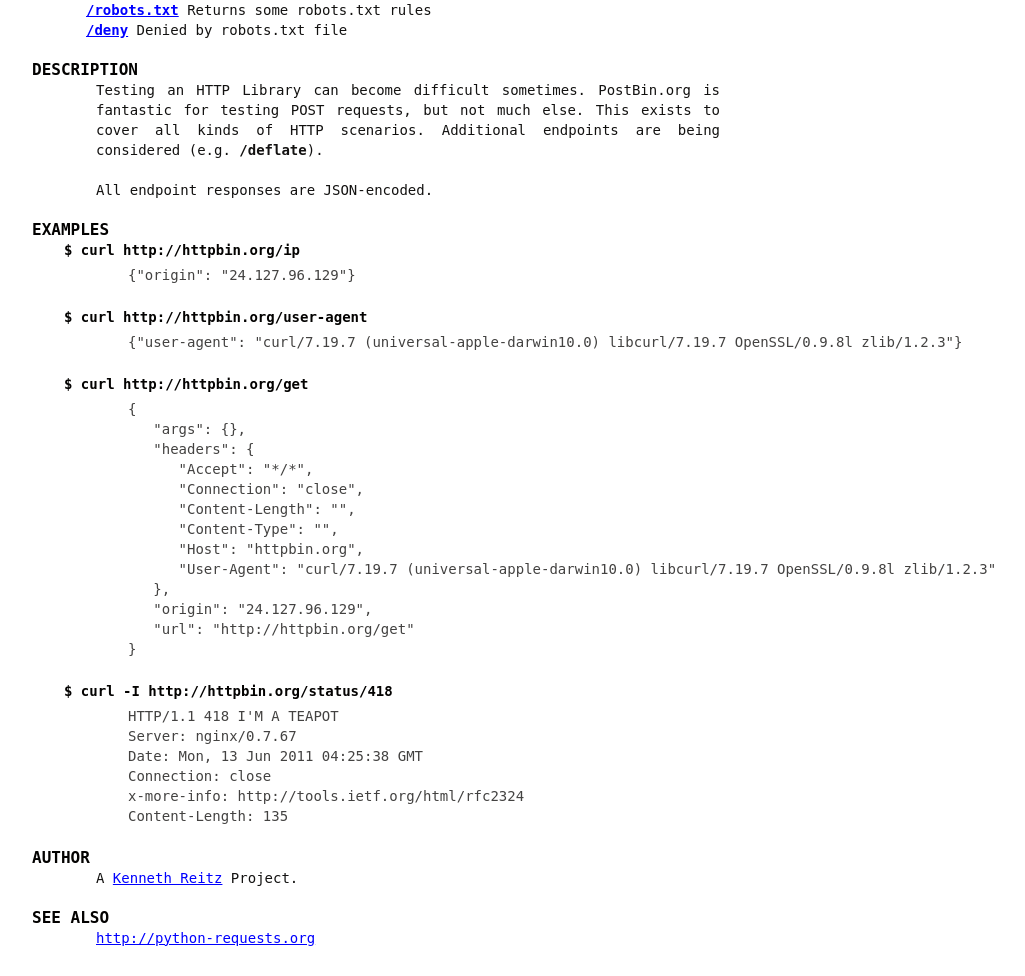
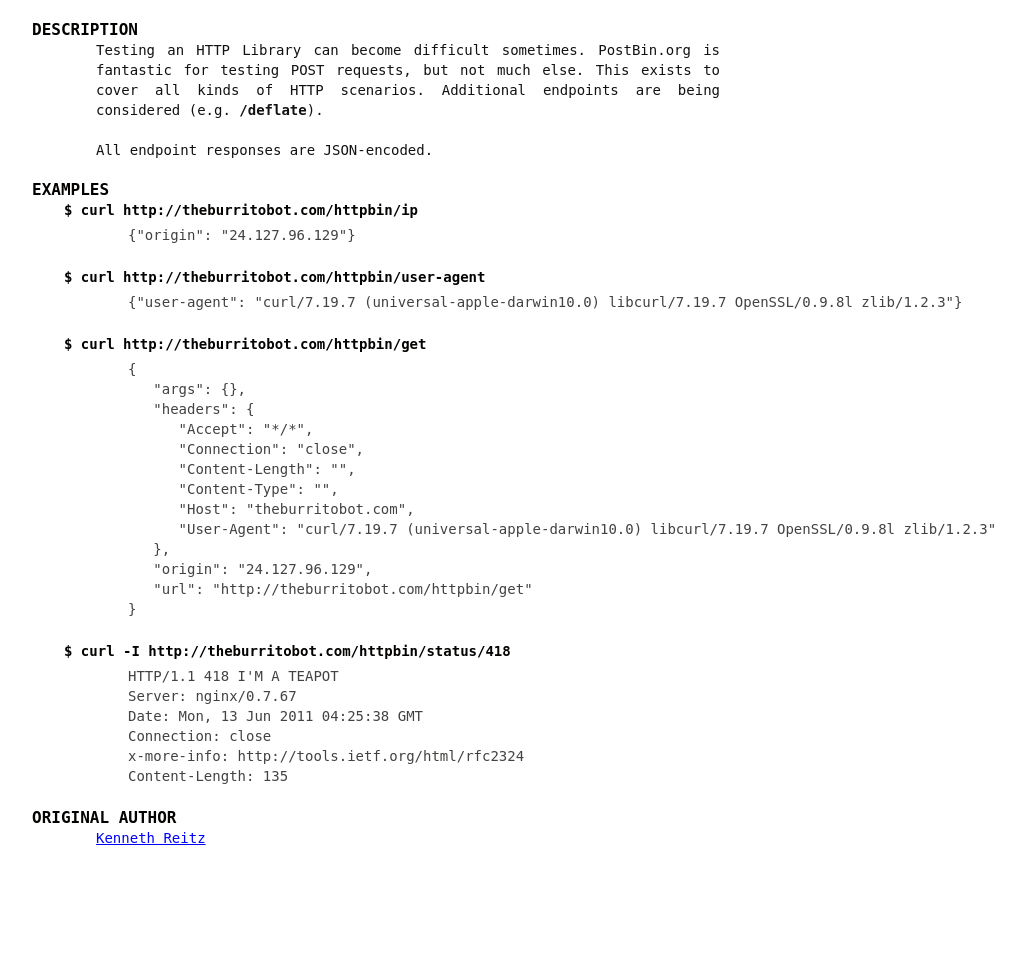
Before and after one commit to postmanlabs/httpbin, a Flask app: page / in a window 1280 px wide. Shown: the part 547-1523 px from the top of the page, without its empty margins (0-1025 px from the left). After the commit the page ends 1392 px from the top, so only its background shows below. Run offline with Flask 2, Linux system fonts and the light colour scheme; some libraries are stand-ins or nearby versions.

Commit message:
cleanup ui

```diff
--- a/httpbin/templates/httpbin.1.html
+++ b/httpbin/templates/httpbin.1.html
@@ -1,7 +1,5 @@
 <div class='mp'>
 <h1>httpbin(1): HTTP Request &amp; Response Service</h1>
-<p>Freely hosted in <a href="http://httpbin.org">HTTP</a> &amp;
-<a href="https://httpbin.org">HTTPS</a> flavors.</p>
 
 <h2 id="ENDPOINTS">ENDPOINTS</h2>
 
@@ -42,17 +40,17 @@ scenarios. Additional endpoints are being considered (e.g. <code>/deflate</code>
 
 <h2 id="EXAMPLES">EXAMPLES</h2>
 
-<h3 id="-curl-http-httpbin-org-ip">$ curl http://httpbin.org/ip</h3>
+<h3 id="-curl-http-httpbin-org-ip">$ curl http://theburritobot.com/httpbin/ip</h3>
 
 <pre><code>{"origin": "24.127.96.129"}
 </code></pre>
 
-<h3 id="-curl-http-httpbin-org-user-agent">$ curl http://httpbin.org/user-agent</h3>
+<h3 id="-curl-http-httpbin-org-user-agent">$ curl http://theburritobot.com/httpbin/user-agent</h3>
 
 <pre><code>{"user-agent": "curl/7.19.7 (universal-apple-darwin10.0) libcurl/7.19.7 OpenSSL/0.9.8l zlib/1.2.3"}
 </code></pre>
 
-<h3 id="-curl-http-httpbin-org-get">$ curl http://httpbin.org/get</h3>
+<h3 id="-curl-http-httpbin-org-get">$ curl http://theburritobot.com/httpbin/get</h3>
 
 <pre><code>{
    "args": {},
@@ -61,15 +59,15 @@ scenarios. Additional endpoints are being considered (e.g. <code>/deflate</code>
       "Connection": "close",
       "Content-Length": "",
       "Content-Type": "",
-      "Host": "httpbin.org",
+      "Host": "theburritobot.com",
       "User-Agent": "curl/7.19.7 (universal-apple-darwin10.0) libcurl/7.19.7 OpenSSL/0.9.8l zlib/1.2.3"
    },
    "origin": "24.127.96.129",
-   "url": "http://httpbin.org/get"
+   "url": "http://theburritobot.com/httpbin/get"
 }
 </code></pre>
 
-<h3 id="-curl-I-http-httpbin-org-status-418">$ curl -I http://httpbin.org/status/418</h3>
+<h3 id="-curl-I-http-httpbin-org-status-418">$ curl -I http://theburritobot.com/httpbin/status/418</h3>
 
 <pre><code>HTTP/1.1 418 I'M A TEAPOT
 Server: nginx/0.7.67
@@ -79,13 +77,7 @@ x-more-info: http://tools.ietf.org/html/rfc2324
 Content-Length: 135
 </code></pre>
 
-<h2 id="AUTHOR">AUTHOR</h2>
-
-<p>A <a href="http://kennethreitz.com/pages/open-projects.html">Kenneth Reitz</a>
-Project.</p>
-
-<h2 id="SEE-ALSO">SEE ALSO</h2>
-
-<p><a href="http://python-requests.org" data-bare-link="true">http://python-requests.org</a></p>
+<h2 id="AUTHOR">ORIGINAL AUTHOR</h2>
+<p><a href="http://kennethreitz.com/pages/open-projects.html">Kenneth Reitz</a></p>
 
 </div>
--- a/httpbin/templates/index.html
+++ b/httpbin/templates/index.html
@@ -50,24 +50,8 @@
 </head>
 
 <body id='manpage'>
-<a href="http://github.com/kennethreitz/httpbin"><img style="position: absolute; top: 0; right: 0; border: 0;" src="https://s3.amazonaws.com/github/ribbons/forkme_right_darkblue_121621.png" alt="Fork me on GitHub"></a>
-
-
 
 {% include 'httpbin.1.html' %}
 
-<script type="text/javascript">
-  (function() {
-    var t   = document.createElement('script');
-    t.type  = 'text/javascript';
-    t.async = true;
-    t.id    = 'gauges-tracker';
-    t.setAttribute('data-site-id', '4df5a7d9613f5d577c000001');
-    t.src = '//secure.gaug.es/track.js';
-    var s = document.getElementsByTagName('script')[0];
-    s.parentNode.insertBefore(t, s);
-  })();
-</script>
-
 </body>
 </html>
```
Also changed, not shown: README.md.
